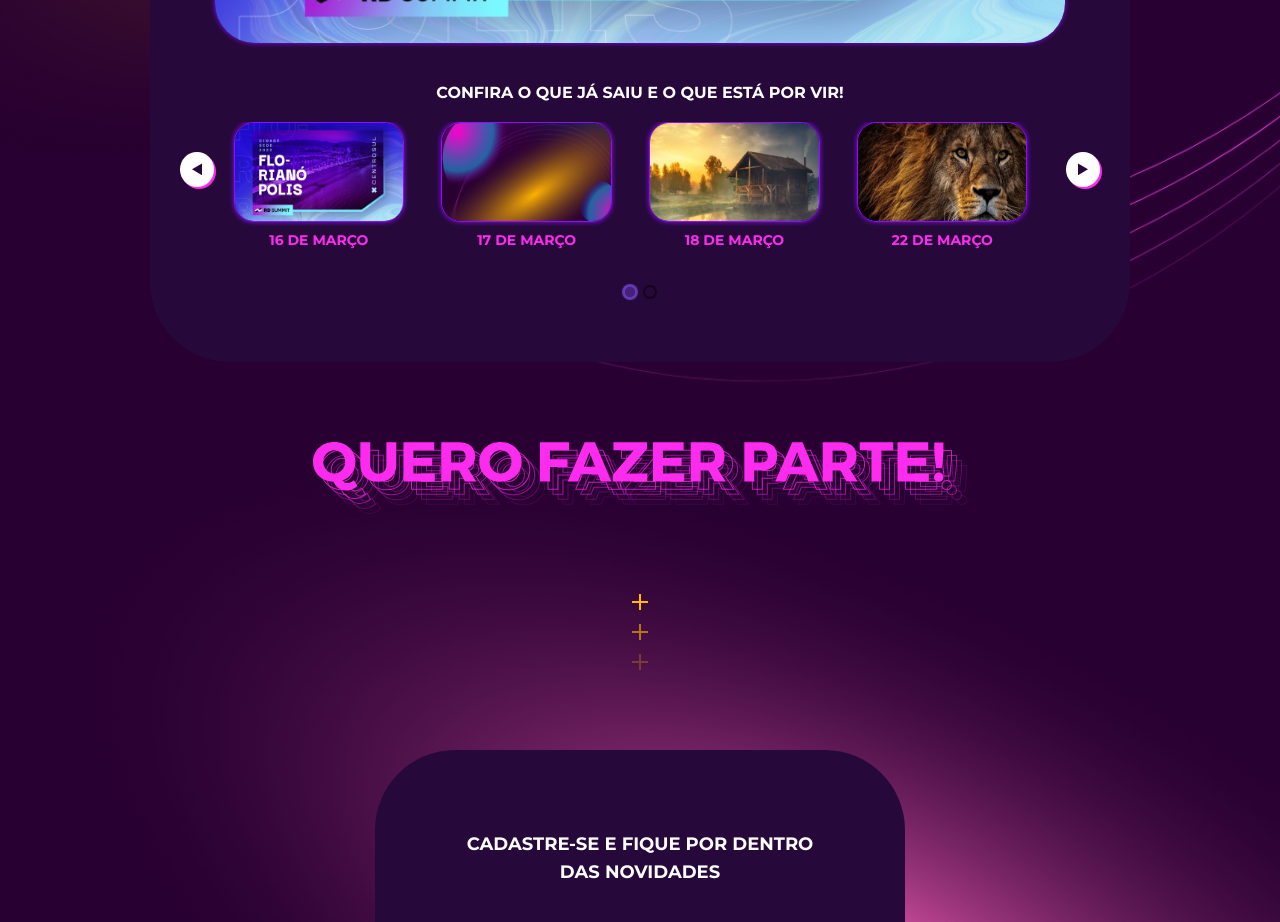
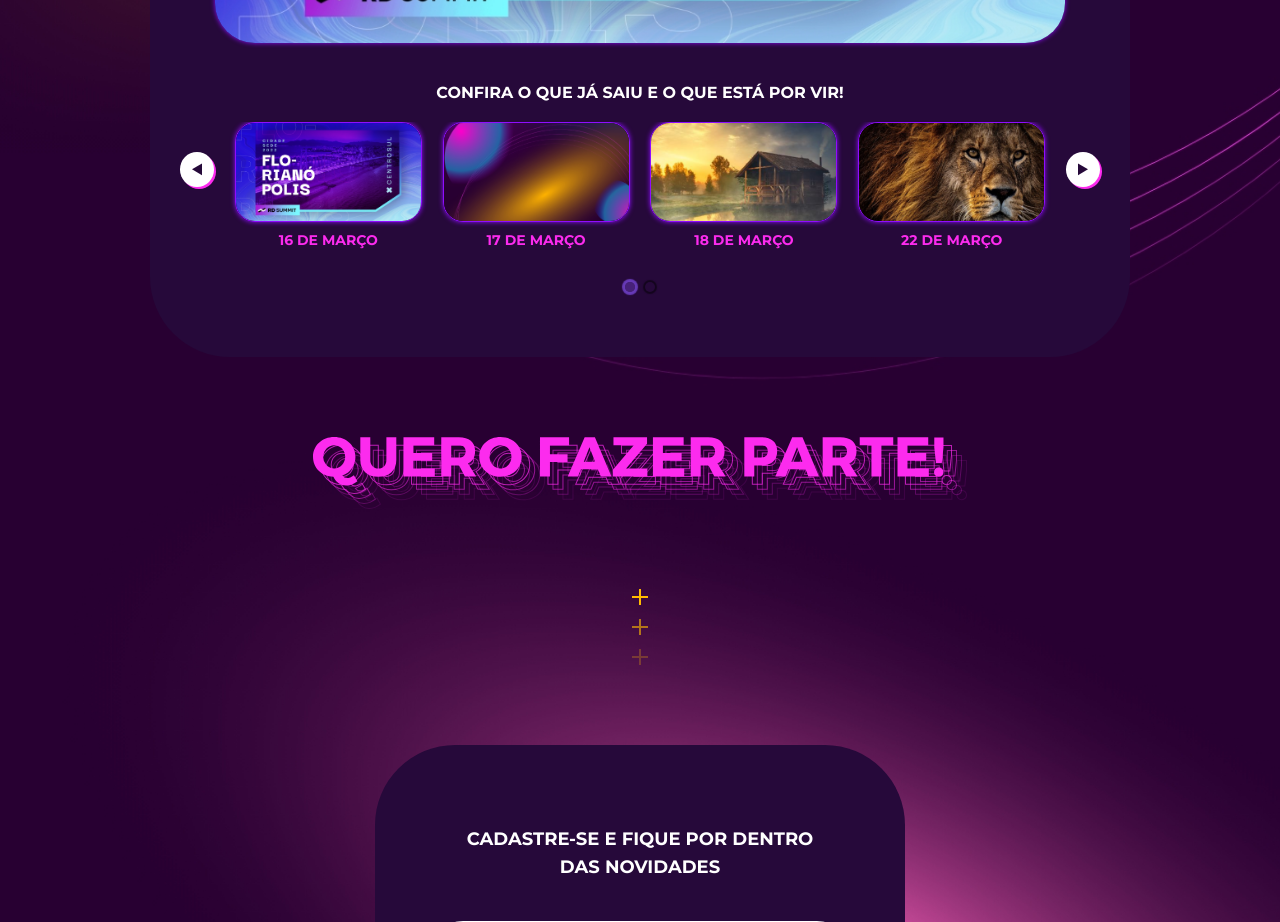
Before and after one commit to luizeduardodev/teste-estagio-frontend-tiki, a React (Vite) app: page / in a window 1280 px wide. Shown: the part 1420-2342 px from the top of the page. Built offline with nearby package versions, Linux system fonts and the light colour scheme.

Commit message:
Erro de largura dos cards resolvido

```diff
--- a/src/components/Carousel/Card/style.scss
+++ b/src/components/Carousel/Card/style.scss
@@ -1,5 +1,8 @@
 @use "../../../styles/variables.scss";
 @use "../../../styles/mixins.scss";
+
+.container {
+    width: 100%;
 
     .card {
         width: 90%;
@@ -51,6 +54,13 @@
             }
         }
     }
+}
+
+.container {
+    width: 100%;
+    display: flex;
+    align-items: center;
+    justify-content: center;
 
     .lock {
         width: 90%;
@@ -118,3 +128,4 @@
             }
         }
     }
+}
--- a/src/components/Carousel/Carousel.jsx
+++ b/src/components/Carousel/Carousel.jsx
@@ -154,8 +154,10 @@ const Carousel = () => {
                     >
                         {cards.length > 0 &&
                             cards.map((card, index) => (
-                                <div key={index}>{card}</div>
-                        ))}
+                                <div className="container" key={index}>
+                                    {card}
+                                </div>
+                            ))}
                     </CarouselElastic>
                 </div>
             </div>
```
Lines whose indentation alone changed are shown as unchanged.
